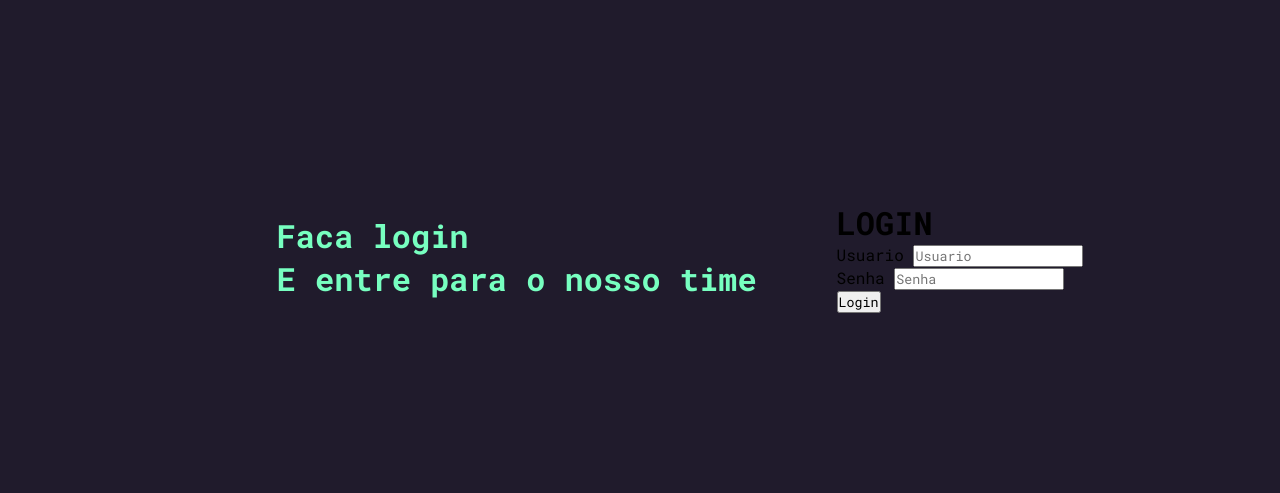
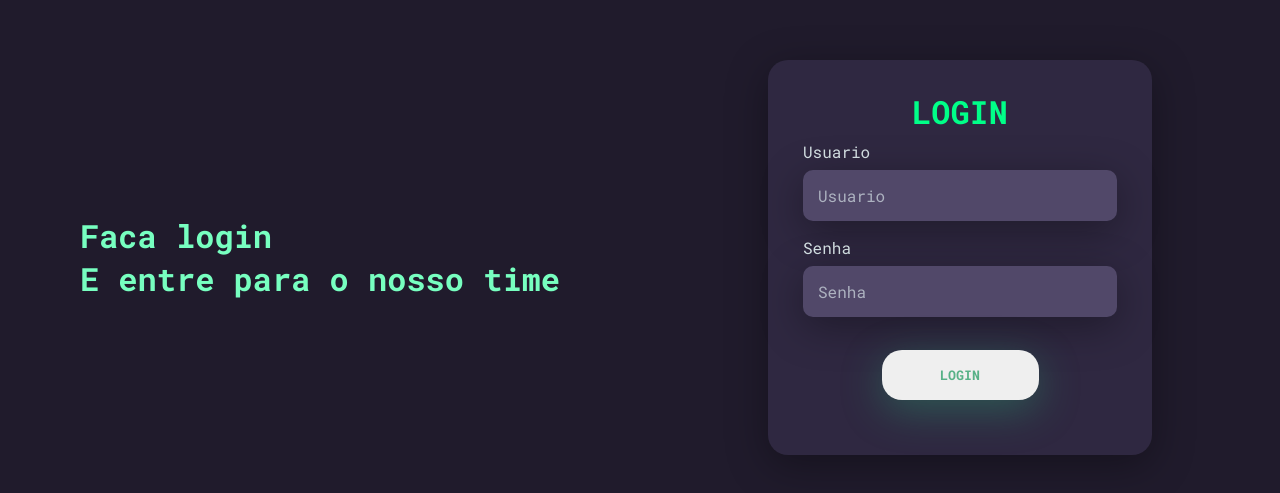
Before and after one commit to dev-wallace/Tela-de-login-com-tema-dark-HTML-CSS, a plain HTML site: page index.html in a window 1280 px wide. Shown: the part 143-636 px from the top of the page. Drawn offline with Linux system fonts and the light colour scheme.

Commit message:
adicionando style ao card login

```diff
--- a/style.css
+++ b/style.css
@@ -1,6 +1,14 @@
 @import url('https://fonts.googleapis.com/css2?family=Roboto+Mono:ital,wght@0,100..700;1,100..700&display=swap');
 :root{
-    --color-primary-1: #77ffc0
+    --color-primary-1: #77ffc0;
+    --color-primary-2: #00ff88;
+
+    --color-neutral-1: #201b2c;
+    --color-neutral-2: #514869;
+    --color-neutral-3: #f0ffffde;
+    --color-neutral-4: #f0ffff94;
+    --color-neutral-5: #400988;
+
 }
 * {
     margin: 0;
@@ -15,7 +23,7 @@ body{
 .main-login{
     width: 100vw;
     height: 100vh;
-    background-color: #201b2c;
+    background-color: var(--color-neutral-1);
     display: flex;
     justify-content: center;
     align-items: center;
@@ -27,12 +35,83 @@ body{
     display: flex;
     justify-content: center;
     align-items: center;
-    flex-direction: column;
+    flex-direction: column;/*itens um abaixo do outro*/
 }
 .left-login > h1{
     color: var(--color-primary-1);
 }
 
 .right-login{
+    width: 50vw;
+    height: 100vh;
+    display: flex;
+    justify-content: center;
+    align-items: center;
+
 
 }
+.card-login{
+    width: 60%;
+    display: flex;
+    align-items: center;
+    justify-content: center;
+    flex-direction: column;
+   padding: 30px 35px; /*padding no card e referente ao tamnho no card o primeiro para o eixo y e o sehundo paa o x*/
+   background: #2f2841;
+   border-radius: 20px;
+   box-shadow: 0px 10px 40px #00000056;
+}
+.card-login > h1{
+    color: var(--color-primary-2);
+    font-weight: 800;
+    margin: 0;
+
+}
+.textfield{
+    display: flex;
+    flex-direction: column;
+    align-items: start;
+    justify-content: center;
+    margin: 8px 0px;
+    width: 100%;
+
+
+}
+
+.textfield > input{
+    width: 100%;
+    border: none;
+    border-radius: 10px;
+    padding: 15px;
+    background-color: var(--color-neutral-2);
+    color: #f0ffffde;
+    font-size: 12pt;
+    box-shadow: 0px 10px 40px #00000056;
+    outline: none;
+
+
+
+}
+.textfield > label{
+    color: var(--color-neutral-3);
+    margin-bottom: 8px ;
+
+}
+
+.textfield >input::placeholder{
+    color: var(--color-neutral-4);
+}
+.btn-login{
+    width: 50%;
+    padding: 16px 0px;
+    margin: 25px;
+    border: none;
+    border-radius: 20px ;
+    outline: none;
+    font-weight: 1000;
+    color: #008d4ba2;
+    cursor: pointer;
+    box-shadow: 0px 10px 40px #2d9c6e6e;
+    text-transform: uppercase;
+
+}
```
